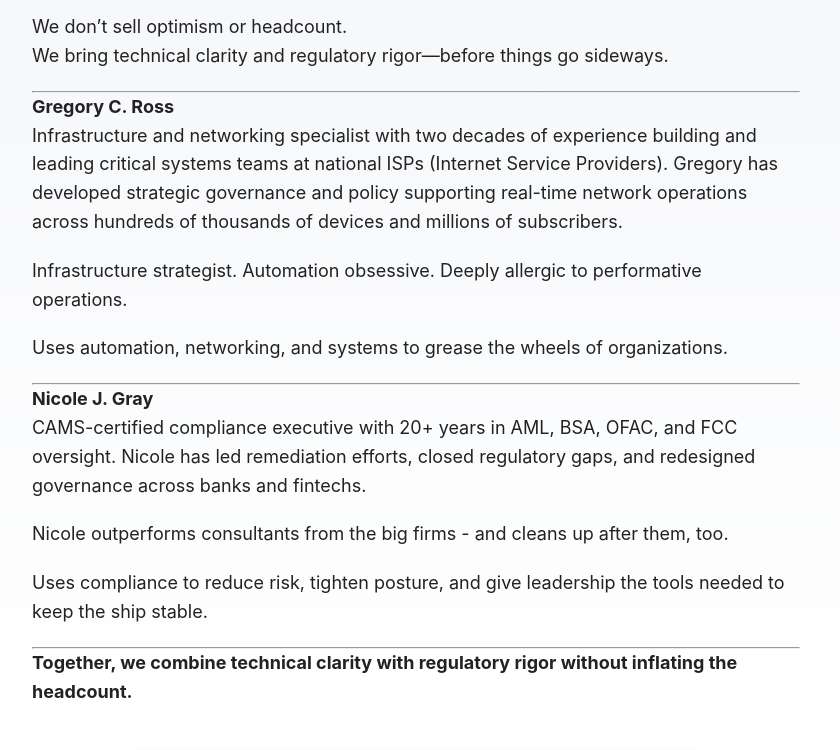
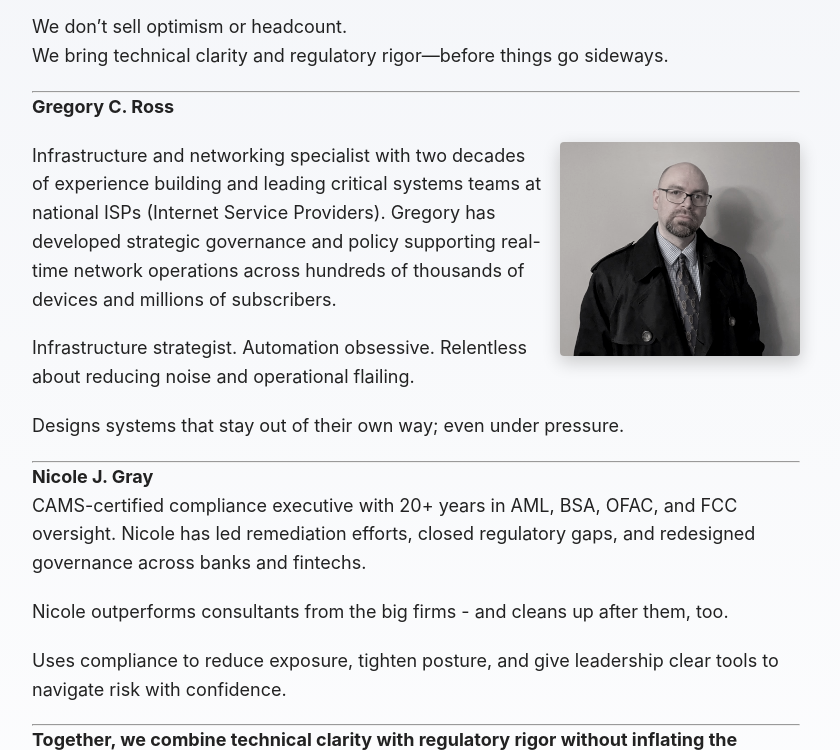
Before and after one commit to urgdog/anchoraccord, a Jekyll site: the page built from about.md, in a window 1280 px wide and 900 px high, scrolled down 454 px, cut to the strip 0-750 px from the top of the window. Shown: the whole strip, without its empty margins (224-1064 px from the left). Built offline with Jekyll 4.4.1, drawn with Linux system fonts in a browser that asks for light colours.

Commit message:
more formatting

```diff
--- a/_layouts/default.html
+++ b/_layouts/default.html
@@ -33,7 +33,7 @@
 
     {{ content }}
 
-</div>
+
       {% if page.show_cta %}
   {% include cta.html %}
 {% endif %}
@@ -41,7 +41,7 @@
 
   <p>&copy; 2025 Anchor Accord</p>
 </footer>
-
+</div>
 
   </main>
 </div>
--- a/about.md
+++ b/about.md
@@ -18,7 +18,13 @@ We bring technical clarity and regulatory rigor—before things go sideways.
 
 ---
 
+
 **Gregory C. Ross**
+
+<figure style="float: right; width: 240px; margin-left: 1rem; margin-bottom: 1rem;">
+  <img src="/assets/img/gcr.jpg" alt="Gregory C. Ross" style="width: 100%; border-radius: 4px; box-shadow: 0 6px 18px rgba(0,0,0,0.2); filter: grayscale(20%) contrast(1.05);" />
+
+</figure>
 Infrastructure and networking specialist with two decades
 of experience building and leading critical systems teams at
 national ISPs (Internet Service Providers). Gregory has developed
@@ -26,9 +32,9 @@ strategic governance and policy supporting real-time network operations
 across hundreds of thousands of devices and millions of subscribers.
 
 Infrastructure strategist. Automation obsessive.
-Deeply allergic to performative operations.
+Relentless about reducing noise and operational flailing.
 
-Uses automation, networking, and systems to grease the wheels of organizations.
+Designs systems that stay out of their own way; even under pressure.
 
 ---
 
@@ -39,8 +45,8 @@ redesigned governance across banks and fintechs.
 
 Nicole outperforms consultants from the big firms - and cleans up after them, too.
 
-Uses compliance to reduce risk, tighten posture, and give leadership the tools
-needed to keep the ship stable.
+Uses compliance to reduce exposure, tighten posture, and give leadership clear tools
+to navigate risk with confidence.
 
 ---
 
```
Also changed, not shown: assets/img/gcr.jpg (added).
